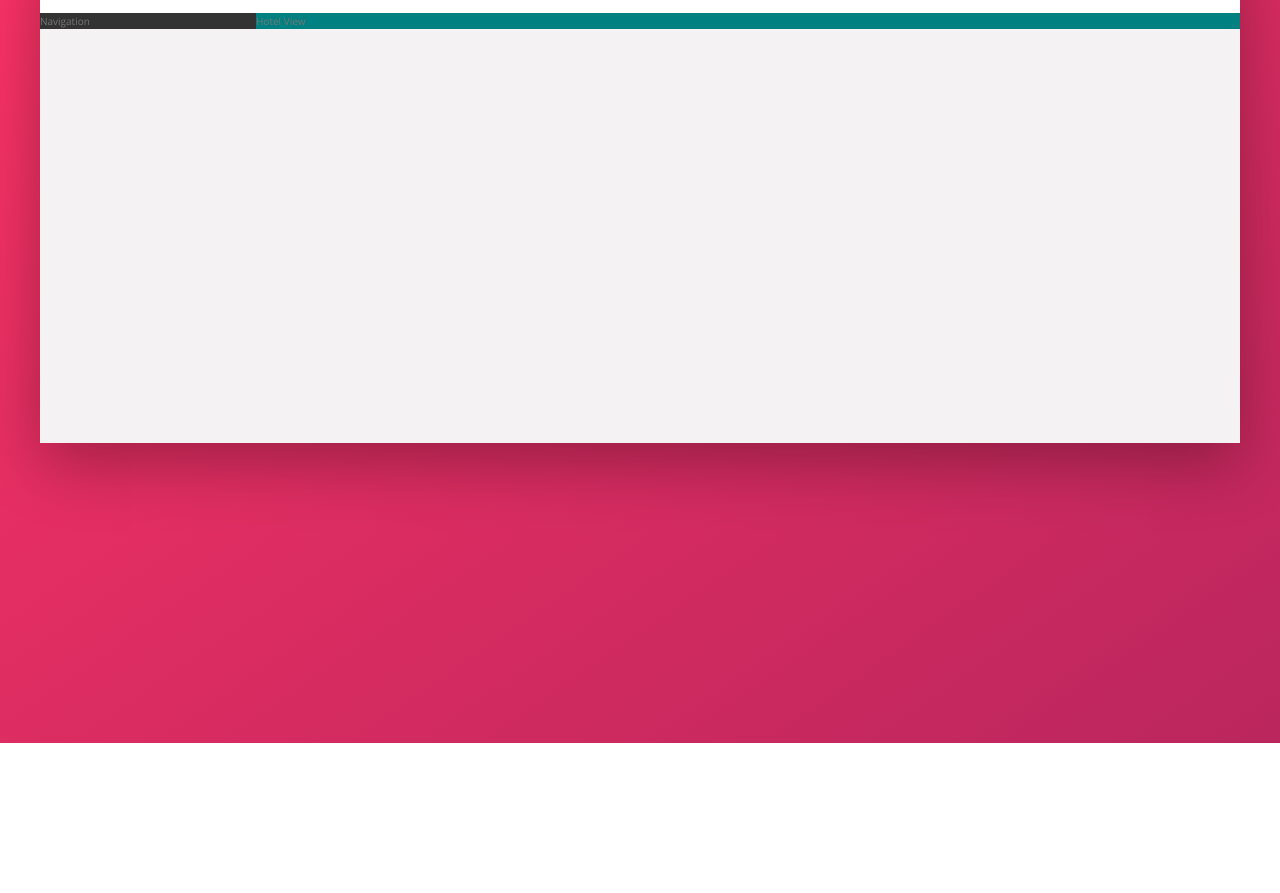
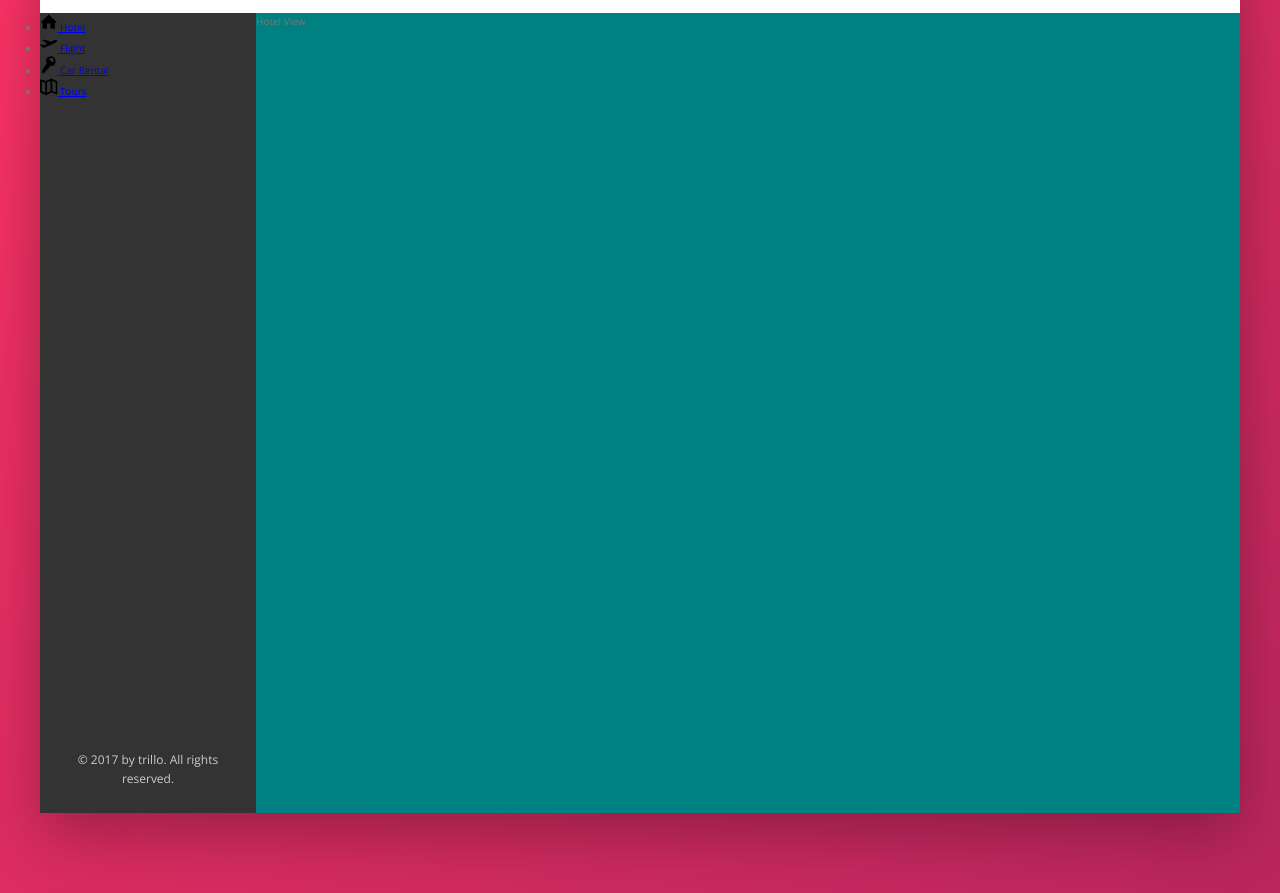
Before and after one commit to MaeganW/Trillo-Website, a website: page index.html in a window 1280 px wide. Shown: the part 137-1030 px from the top of the page. Before the commit the page ends 880 px from the top, so only its background shows below. Drawn offline with nearby package versions, Linux system fonts and the light colour scheme.

Commit message:
styling sidebar navigation

```diff
--- a/index.html
+++ b/index.html
@@ -46,8 +46,48 @@
 
             <div class="content">
                 <nav class="sidebar">
-                    Navigation
+                    <ul class="side-nav">
+                        <li class="side-nav__item">
+                            <a href="#" class="side-name__link">
+                                <svg class="side-nav__icon">
+                                    <use xlink:href="img/sprite.svg#icon-home"></use>
+                                </svg>
+                                <span>Hotel</span>
+                            </a>
+                        </li>
+                        <li class="side-nav__item">
+                            <a href="#" class="side-name__link">
+                                <svg class="side-nav__icon">
+                                    <use xlink:href="img/sprite.svg#icon-aircraft-take-off"></use>
+                                </svg>
+                                <span>Flight</span>
+                            </a>
+                        </li>
+                        <li class="side-nav__item">
+                            <a href="#" class="side-name__link">
+                                <svg class="side-nav__icon">
+                                    <use xlink:href="img/sprite.svg#icon-key"></use>
+                                </svg>
+                                <span>Car Rental</span>
+                            </a>
+                        </li>
+                        <li class="side-nav__item">
+                            <a href="#" class="side-name__link">
+                                <svg class="side-nav__icon">
+                                    <use xlink:href="img/sprite.svg#icon-map"></use>
+                                </svg>
+                                <span>Tours</span>
+                            </a>
+                        </li>
+                    </ul>
+
+                    <div class="legal">
+                        &copy; 2017 by trillo. All rights reserved.
+                    </div>
                 </nav>
+
+
+
                 <main class="hotel-view">
                     Hotel View
                 </main>
--- a/sass/components.scss
+++ b/sass/components.scss
@@ -116,3 +116,31 @@
     margin-right: 1rem;
   }
 }
+
+
+//////////////////////////////////
+// SIDE NAVIGATION
+.side-nav {
+  &__item {
+
+  }
+
+  &__link {
+
+  }
+
+  &__icon {
+    width: 1.75rem;
+    height: 1.75rem;
+  }
+}
+
+
+//////////////////////////////////
+// LEGAL TEXT
+.legal {
+  font-size: 1.2rem;
+  text-align: center;
+  color: var(--color-grey-light-4);
+  padding: 2.5rem;
+}
--- a/sass/layout.scss
+++ b/sass/layout.scss
@@ -27,10 +27,15 @@
   background-color: var(--color-grey-dark-1);
 
   flex: 0 0 18%;
+
+  display: flex;
+  flex-direction: column;
+  justify-content: space-between;
 }
 
 .hotel-view {
   background-color: teal;
+  height: 80rem;
 
   flex: 1;
 }
```
Also changed, not shown: css/style.css.
